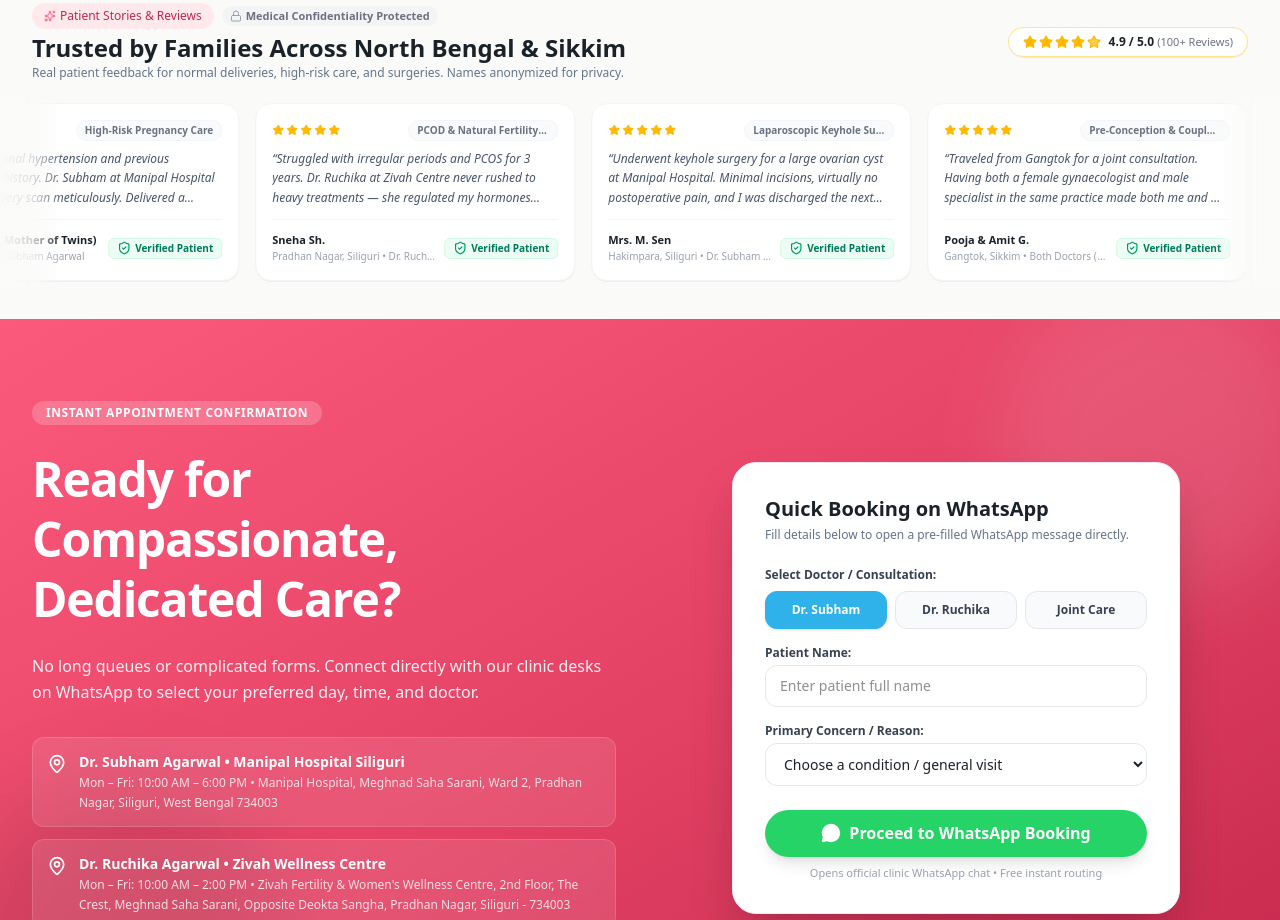
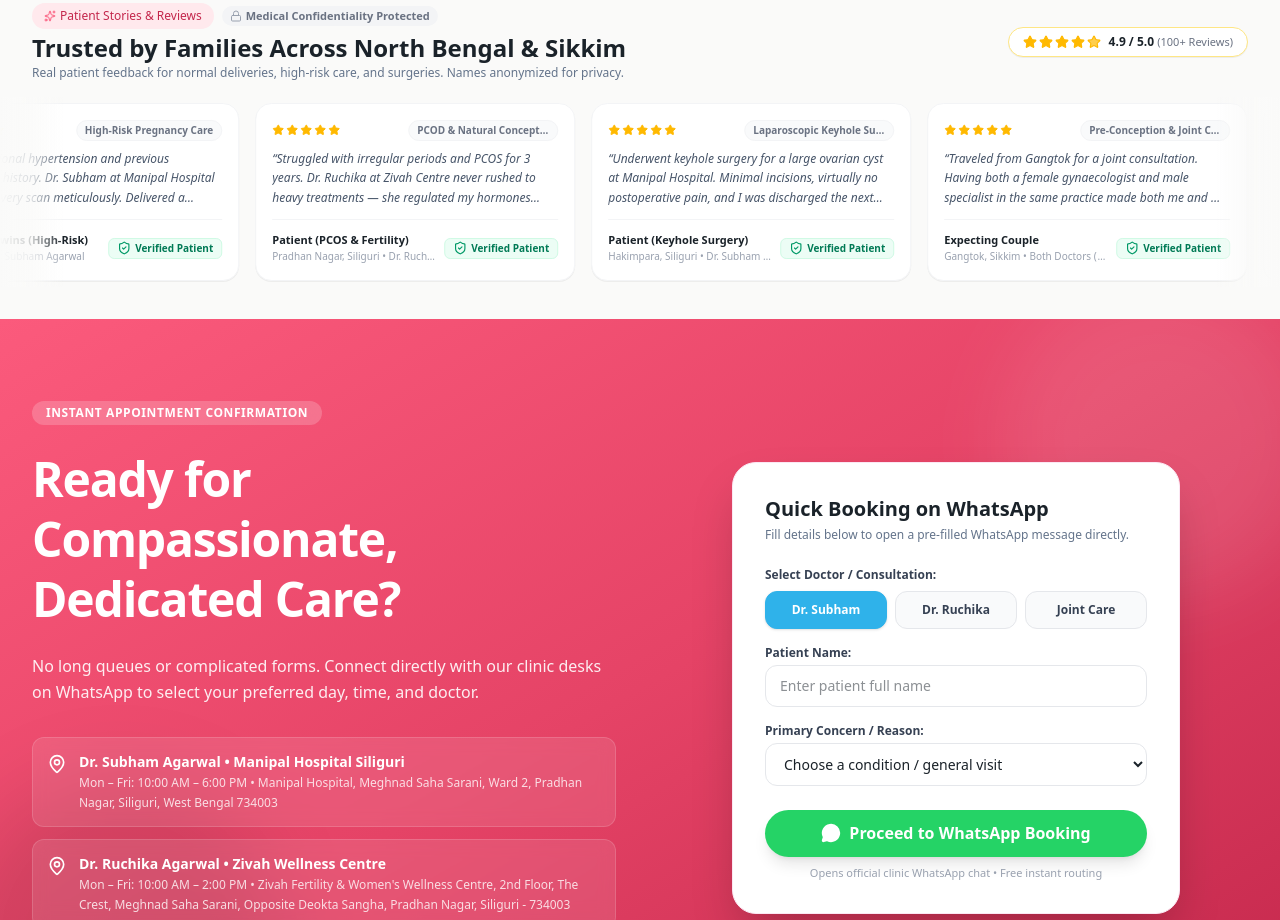
Before and after one commit to prince8809/drruchikasubham, a Next.js app in the folder website/: page / in a window 1280 px wide. Shown: the part 3220-4140 px from the top of the page. Built offline with nearby package versions, Linux system fonts and the light colour scheme.

Commit message:
Update reviews to 100% anonymous descriptive patient personas for complete medical confidentiality

```diff
--- a/website/src/data/reviews.ts
+++ b/website/src/data/reviews.ts
@@ -13,7 +13,7 @@
 export const patientReviews: PatientReview[] = [
   {
     id: "rev-1",
-    name: "Anita A. & Partner",
+    name: "First-Time Parents",
     location: "Sevoke Road, Siliguri",
     doctor: "Both Doctors (Joint Care)",
     treatment: "Normal Vaginal Delivery",
@@ -25,7 +25,7 @@
   },
   {
     id: "rev-2",
-    name: "Priyanka S. (Mother of Twins)",
+    name: "Mother of Twins (High-Risk)",
     location: "Jalpaiguri",
     doctor: "Dr. Subham Agarwal",
     treatment: "High-Risk Pregnancy Care",
@@ -37,10 +37,10 @@
   },
   {
     id: "rev-3",
-    name: "Sneha Sh.",
+    name: "Patient (PCOS & Fertility)",
     location: "Pradhan Nagar, Siliguri",
     doctor: "Dr. Ruchika Agarwal",
-    treatment: "PCOD & Natural Fertility Conception",
+    treatment: "PCOD & Natural Conception",
     rating: 5,
     comment:
       "Struggled with irregular periods and PCOS for 3 years. Dr. Ruchika at Zivah Centre never rushed to heavy treatments — she regulated my hormones step-by-step and we conceived naturally within 6 months!",
@@ -49,7 +49,7 @@
   },
   {
     id: "rev-4",
-    name: "Mrs. M. Sen",
+    name: "Patient (Keyhole Surgery)",
     location: "Hakimpara, Siliguri",
     doctor: "Dr. Subham Agarwal",
     treatment: "Laparoscopic Keyhole Surgery",
@@ -61,10 +61,10 @@
   },
   {
     id: "rev-5",
-    name: "Pooja & Amit G.",
+    name: "Expecting Couple",
     location: "Gangtok, Sikkim",
     doctor: "Both Doctors (Joint Care)",
-    treatment: "Pre-Conception & Couple Consultation",
+    treatment: "Pre-Conception & Joint Care",
     rating: 5,
     comment:
       "Traveled from Gangtok for a joint consultation. Having both a female gynaecologist and male specialist in the same practice made both me and my husband feel equally heard and supported.",
```
